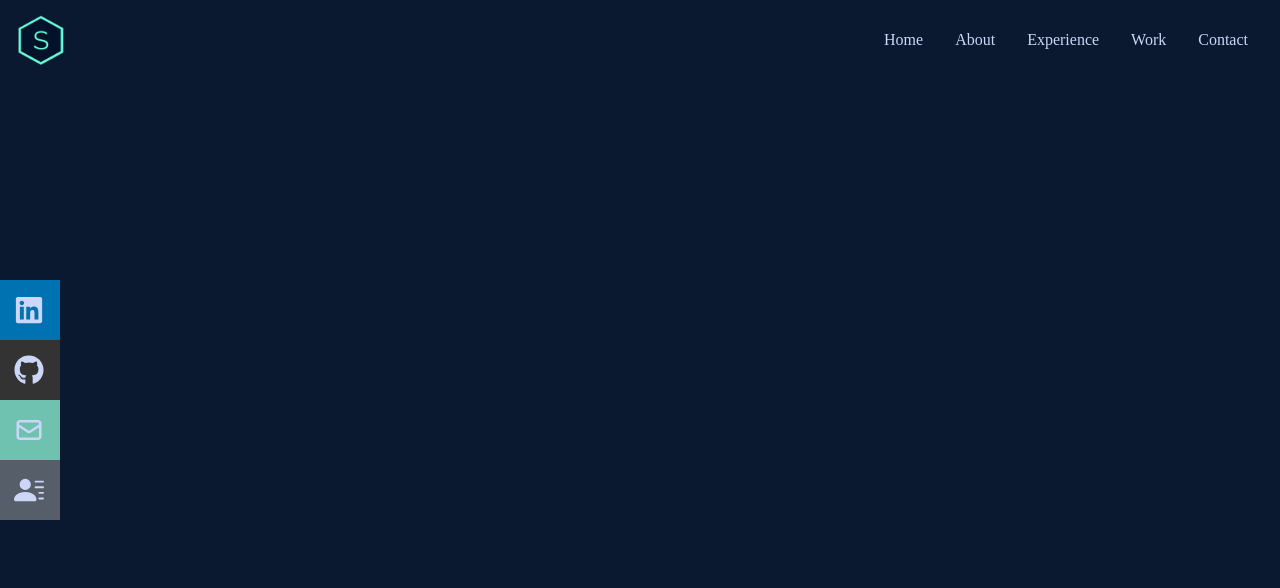
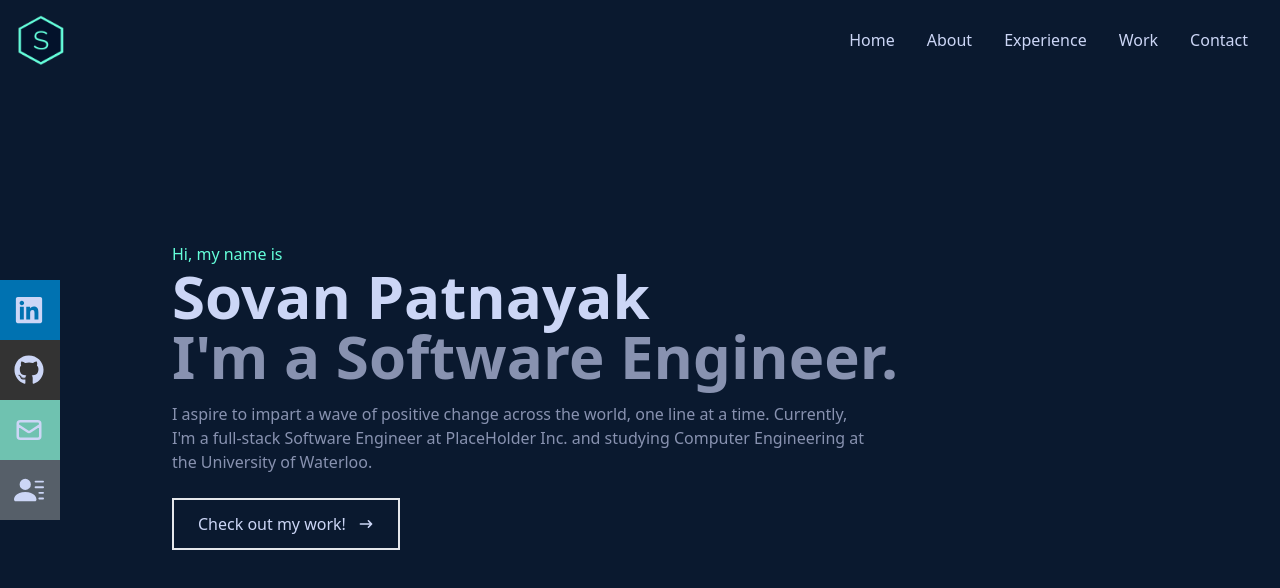
Before and after one commit to sovanp/sovanp.github.io, a React (Create React App) app: page / in a window 1280 px wide. Shown: the top 588 px of the page. Built offline with nearby package versions, Linux system fonts and the light colour scheme.

Commit message:
Created Home page components

```diff
--- a/src/components/Home.js
+++ b/src/components/Home.js
@@ -2,5 +2,32 @@ import React from "react"
 import { HiArrowNarrowRight } from "react-icons/hi"
 
 export const Home = () => {
-  return <div className="w-full h-screen bg-[#0a192f]"></div>
+  return (
+    <div name="home" className="w-full h-screen bg-[#0a192f]">
+      {/* Container */}
+      <div className="max-w-[1000px] mx-auto px-8 flex flex-col justify-center h-full">
+        <p className="text-[#64ffda]">Hi, my name is</p>
+        <h1 className="text-4xl sm:text-6xl font-bold text-[#ccd6f6]">
+          Sovan Patnayak
+        </h1>
+        <h2 className="text-4xl sm:text-6xl font-bold text-[#8892b0]">
+          I'm a Software Engineer.
+        </h2>
+        <p className="text-[#8892b0] py-4 max-w-[700px]">
+          I aspire to impart a wave of positive change across the world, one
+          line at a time. Currently, I'm a full-stack Software Engineer at
+          PlaceHolder Inc. and studying Computer Engineering at the University
+          of Waterloo.
+        </p>
+        <div>
+          <button className="text-[#ccd6f6] group border-2 px-6 py-3 my-2 flex items-center hover:text-[#64ffda] hover:border-[#64ffda]">
+            Check out my work!
+            <span className="group-hover:rotate-90 duration-300">
+              <HiArrowNarrowRight className="ml-3" />{" "}
+            </span>
+          </button>
+        </div>
+      </div>
+    </div>
+  )
 }
--- a/src/index.css
+++ b/src/index.css
@@ -2,11 +2,11 @@
 @tailwind components;
 @tailwind utilities;
 
-@import url("https://fonts.googleapis.com/css2?family=Raleway:wght@300;400;500;600;700;800;900&display=swap");
+@import url("https://fonts.googleapis.com/css2?family=Open+Sans:ital,wght@0,300;0,400;0,500;0,600;0,700;0,800;1,300;1,400;1,500;1,600;1,700;1,800&display=swap");
 
 @layer base {
   body {
-    @apply font-[Raleway];
+    @apply font-[Open+Sans];
   }
   li {
     @apply px-4;
```
